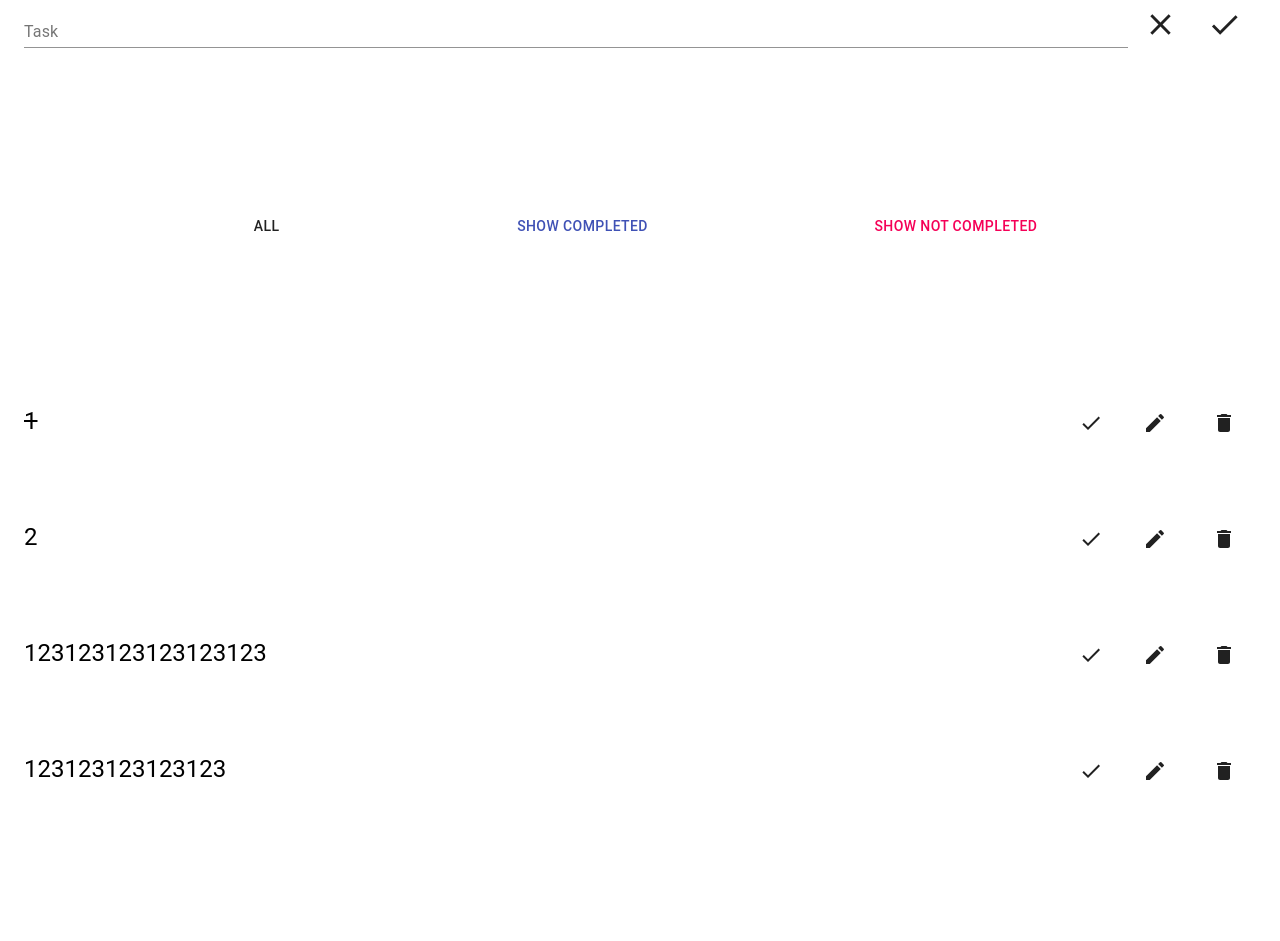
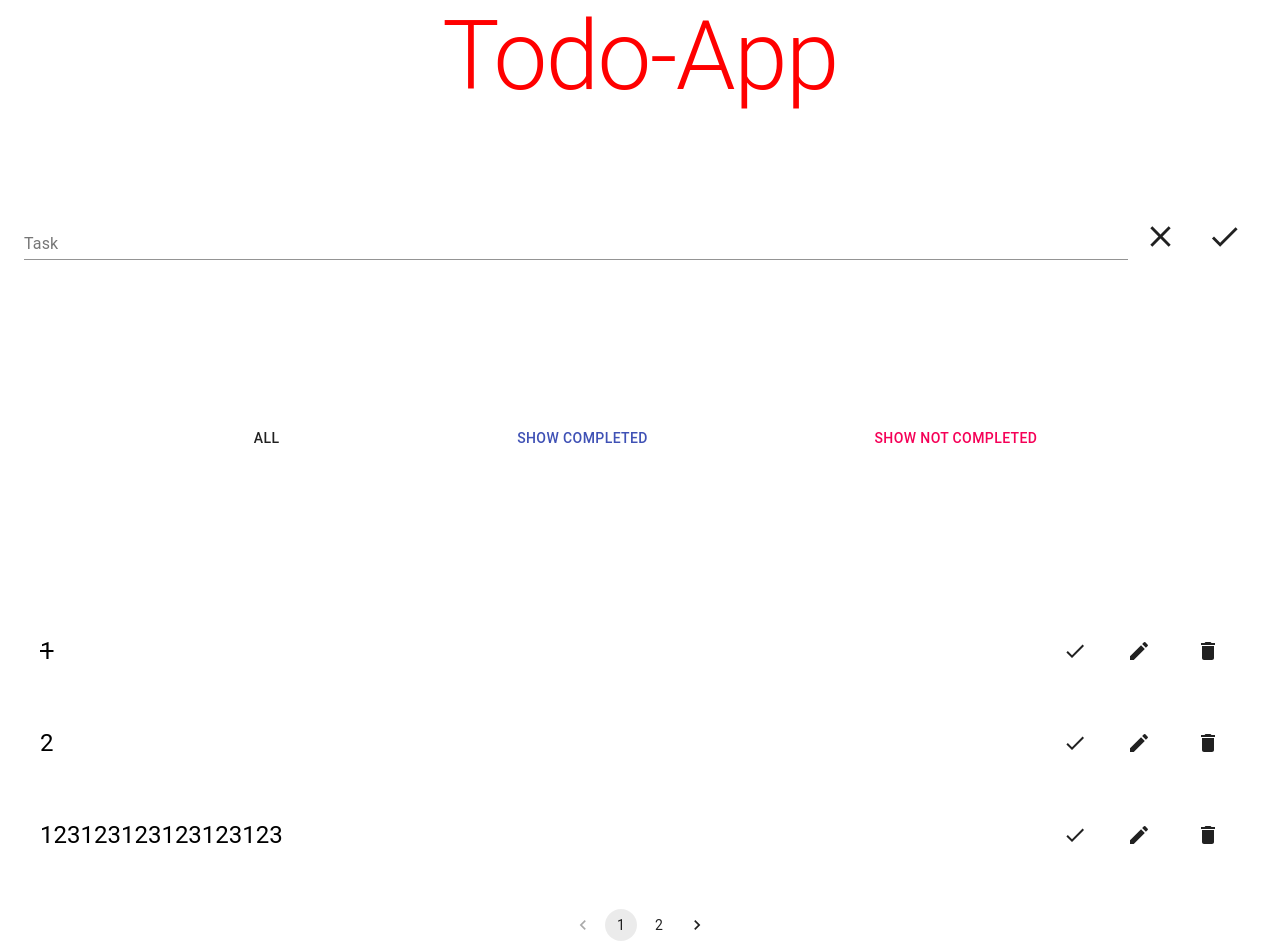
Before and after one commit to kinshhakD/TodoList-React-Redux-Thunk-Material-UI, a React (Create React App) app: page / in a window 1280 px wide. Before the commit the page ends 869 px from the top, so only its background shows below. Built offline with nearby package versions, Linux system fonts and the light colour scheme; data requests are answered from the project's data file.

Commit message:
added pagination

```diff
--- a/package.json
+++ b/package.json
@@ -5,6 +5,7 @@
   "dependencies": {
     "@material-ui/core": "^4.12.1",
     "@material-ui/icons": "^4.11.2",
+    "@material-ui/lab": "^4.0.0-alpha.60",
     "@testing-library/jest-dom": "^5.14.1",
     "@testing-library/react": "^11.2.7",
     "@testing-library/user-event": "^12.8.3",
--- a/src/App.js
+++ b/src/App.js
@@ -1,6 +1,6 @@
 import React, { useEffect, useState } from 'react';
 import {
-  Container,
+  Container, makeStyles, Typography,
 } from '@material-ui/core';
 import './App.css';
 import { useDispatch } from 'react-redux';
@@ -9,7 +9,17 @@ import FormTask from './components/FormTask/FormTask';
 import CategoryTasks from './components/CategoryLists/CategoryTasks';
 import { MiddlewareActions } from './redux/Actions/Actions';
 
+const useStyles = makeStyles({
+  title: {
+    textAlign: 'center',
+    marginBottom: '100px',
+    color: 'red',
+  },
+});
+
 function App() {
+  const styles = useStyles();
+
   const [allTasks, setAllTasks] = useState(true);
 
   const [completedTasks, setCompletedTasks] = useState(false);
@@ -43,6 +53,9 @@ function App() {
   return (
     <div className="App">
       <Container>
+        <Typography variant="h1" className={styles.title}>
+          Todo-App
+        </Typography>
         <FormTask />
         <CategoryTasks
           tasksAll={showAllTasks}
--- a/src/components/Tasks/Task.jsx
+++ b/src/components/Tasks/Task.jsx
@@ -1,6 +1,9 @@
 import React, { useState } from 'react';
 import {
   Box, Button, TextField, Typography,
+  ListItem,
+  makeStyles,
+  withStyles,
 } from '@material-ui/core';
 import DeleteIcon from '@material-ui/icons/Delete';
 import EditIcon from '@material-ui/icons/Edit';
@@ -9,9 +12,19 @@ import { useDispatch } from 'react-redux';
 import PropTypes from 'prop-types';
 import { MiddlewareActions } from '../../redux/Actions/Actions';
 
+const useStyles = makeStyles({
+  listItem: {
+    display: 'flex',
+    justifyContent: 'space-between',
+    marginBottom: '40px',
+  },
+});
+
 const Task = ({
   text, onRemove, onComplete, completed, id,
 }) => {
+  const styles = useStyles();
+
   const [editTask, setEditTask] = useState(false);
 
   const [inputEditTask, setInputEditTask] = useState(text);
@@ -28,11 +41,14 @@ const Task = ({
     setEditTask(!editTask);
   };
 
-  const postEditTask = (task) => dispatch(MiddlewareActions.editTask(task));
+  const postEditTask = (task) => {
+    dispatch(MiddlewareActions.editTask(task));
+    setEditTask(false);
+  };
 
   return (
 
-    <Box mb={10} fontSize={24} display="flex" justifyContent="space-between">
+    <ListItem fontSize={24} className={styles.listItem}>
       {
           editTask
             ? <TextField value={inputEditTask} onChange={handleChange} fullWidth className="input__edit" />
@@ -55,7 +71,7 @@ const Task = ({
           <DeleteIcon cursor="pointer" />
         </Button>
       </Box>
-    </Box>
+    </ListItem>
 
   );
 };
--- a/src/components/Tasks/Tasks.jsx
+++ b/src/components/Tasks/Tasks.jsx
@@ -1,18 +1,37 @@
-import { Box } from '@material-ui/core';
-import React, { useEffect } from 'react';
+import { Box, List, ListItem } from '@material-ui/core';
+import React, { useEffect, useState } from 'react';
 import { useDispatch, useSelector } from 'react-redux';
 import PropTypes from 'prop-types';
+import { Pagination } from '@material-ui/lab';
 import { MiddlewareActions } from '../../redux/Actions/Actions';
 import Task from './Task';
 
 const Tasks = ({
   tasksAll, tasksCompleted, tasksNotCompleted,
 }) => {
+  const [currentPage, setCurrentPage] = useState(1);
+
+  const [tasksPerPage] = useState(3);
+
+  const lastTaskIndex = currentPage * tasksPerPage;
+
+  const firstTaskIndex = lastTaskIndex - tasksPerPage;
+
   const tasks = useSelector((store) => store.tasks.tasks);
 
   const completedList = useSelector((store) => store.tasks.completedTasks);
 
   const notCompletedList = useSelector((store) => store.tasks.notCompletedTasks);
+
+  const paginationList = (list = []) => list.slice(firstTaskIndex, lastTaskIndex);
+
+  const changePage = (event, newPage) => setCurrentPage(newPage);
+
+  const paginationAllTasks = paginationList(tasks);
+
+  const paginationCompletedTasks = paginationList(completedList);
+
+  const paginationNotCompletedTasks = paginationList(notCompletedList);
 
   const dispatch = useDispatch();
 
@@ -24,10 +43,11 @@ const Tasks = ({
 
   return (
     <Box>
+      <List>
         {
         tasksAll
         && tasks.length > 0
-          && tasks.map((task) => (
+           && paginationAllTasks.map((task) => (
              <Task
                text={task.text}
                key={task.text}
@@ -41,7 +61,7 @@ const Tasks = ({
         {
         tasksCompleted
          && completedList.length > 0
-         && completedList.map((task) => (
+         && paginationCompletedTasks.map((task) => (
            <Task
              text={task.text}
              key={task.text}
@@ -55,7 +75,7 @@ const Tasks = ({
         {
         tasksNotCompleted
         && notCompletedList.length > 0
-         && notCompletedList.map((task) => (
+         && paginationNotCompletedTasks.map((task) => (
            <Task
              text={task.text}
              key={task.text}
@@ -66,6 +86,42 @@ const Tasks = ({
            />
          ))
       }
+      </List>
+      <Box display="flex" justifyContent="center">
+        {
+          tasksAll ? (
+            tasks.length > 3 ? (
+              <Pagination
+                defaultPage={1}
+                page={currentPage}
+                onChange={changePage}
+                count={Math.ceil(tasks.length / tasksPerPage)}
+              />
+            ) : null
+          )
+            : tasksCompleted
+              ? (completedList.length > 3
+                ? (
+                  <Pagination
+                    defaultPage={1}
+                    page={currentPage}
+                    onChange={changePage}
+                    count={Math.ceil(completedList.length / tasksPerPage)}
+                  />
+                ) : null)
+              : tasksNotCompleted
+                ? (notCompletedList.length > 3
+                  ? (
+                    <Pagination
+                      defaultPage={1}
+                      page={currentPage}
+                      onChange={changePage}
+                      count={Math.ceil(notCompletedList.length / tasksPerPage)}
+                    />
+                  ) : null)
+                : null
+        }
+      </Box>
     </Box>
   );
 };
--- a/src/redux/Actions/Actions.js
+++ b/src/redux/Actions/Actions.js
@@ -33,7 +33,6 @@ export const MiddlewareActions = {
     dispatch(taskActions.setLoading(true));
     try {
       const response = await axios.get('http://localhost:3000/tasks');
-      console.log(response.data);
       dispatch(taskActions.setTasks(response.data));
     } catch (error) {
       console.log(error);
```
Also changed, not shown: .eslintrc.js, 1 other file (tests, documents, lock files or other folders). Lines whose indentation alone changed are shown as unchanged.
